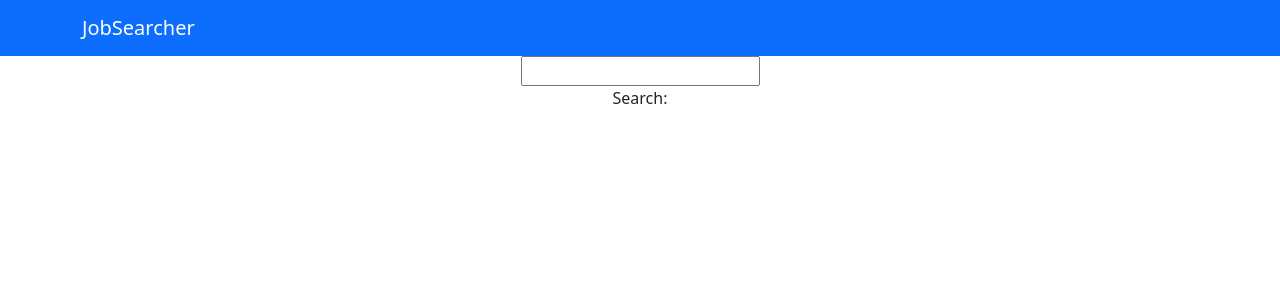
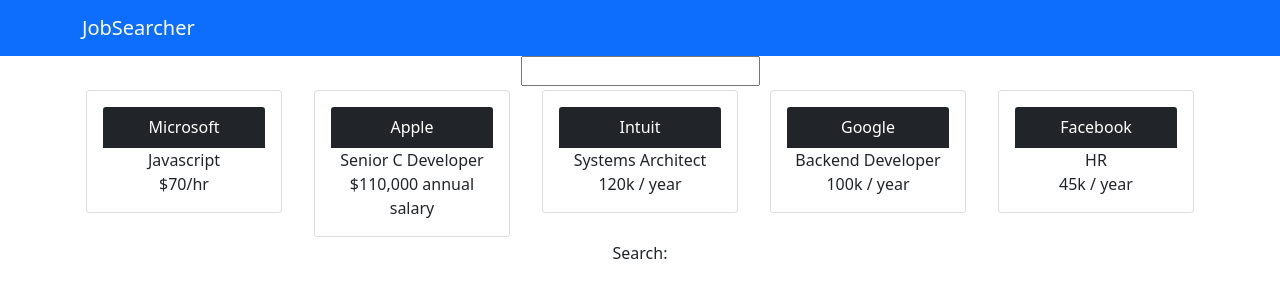
Before and after one commit to Yintii/better-job-listings, a React (Create React App) app: page / in a window 1280 px wide. Shown: the top 300 px of the page. Built offline with nearby package versions, Linux system fonts and the light colour scheme.

Commit message:
added a few more jobs to list, fixed an issue where on load none of the listings were showing. removed the case sensitivity by making the position and the input 'toLowerCase' when checking

```diff
--- a/src/components/SearchComponent.js
+++ b/src/components/SearchComponent.js
@@ -15,7 +15,13 @@
     }
 
     render(){
-        const filteredJobs = this.state.jobs.filter(job => job.position.includes(this.state.userInput));
+        const filteredJobs = this.state.jobs.filter(job => {
+            if (this.state.userInput == "" || this.state.userInput == null){
+                return job;
+            }else{
+                return job.position.toLowerCase().includes(this.state.userInput.toLowerCase());
+            }
+        });
         return(
             <div>
 
--- a/src/shared/Jobs.js
+++ b/src/shared/Jobs.js
@@ -16,5 +16,17 @@
         company: 'Intuit',
         position: 'Systems Architect',
         pay: '120k / year'
+    },
+    {
+        id:3,
+        company: 'Google',
+        position: 'Backend Developer',
+        pay: '100k / year'
+    },
+    {
+        id:4,
+        company: 'Facebook',
+        position: 'HR',
+        pay: '45k / year'
     }
 ]
```
